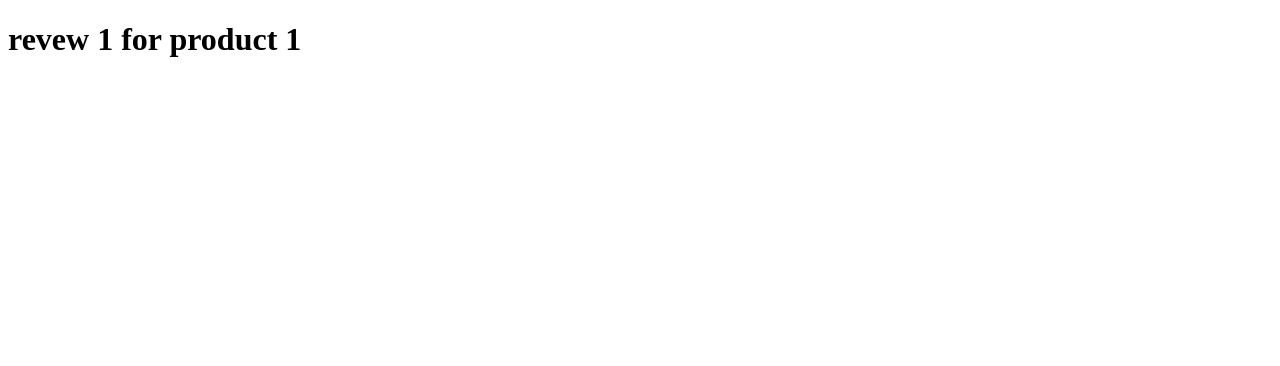
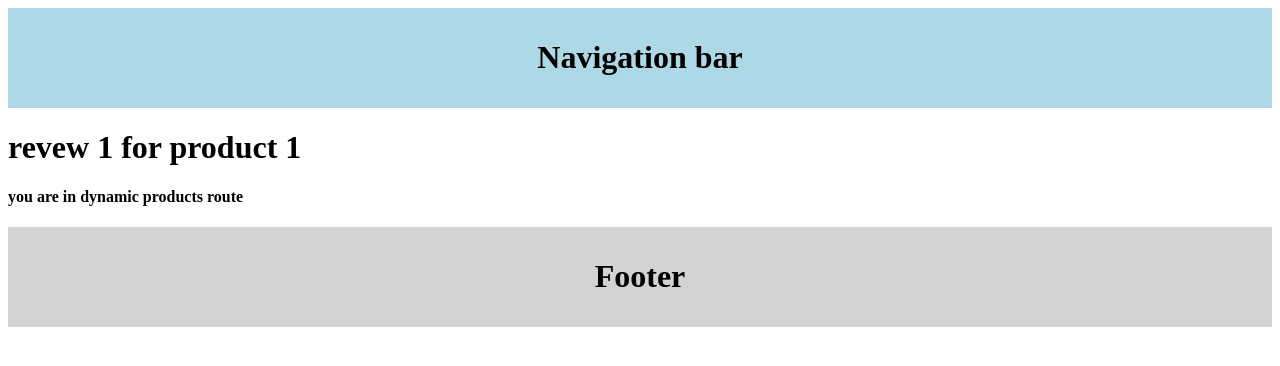
Before and after one commit to IbrahimNourEldeen/Next.js-Tutorial, a Next.js app: page /products/1/reviews/1 in a window 1280 px wide. Shown: the top 366 px of the page. Built offline with nearby package versions, Linux system fonts and the light colour scheme.

Commit message:
Layouts, Nested Layouts, and Route Group Layouts

```diff
--- a/src/app/layout.tsx
+++ b/src/app/layout.tsx
@@ -1,12 +1,15 @@
-export const metadata = {
-  title: 'Routing Demo',
-  description: 'A demo application to showcase routing in Next.js',
-};
-
 export default function RootLayout({ children }: { children: React.ReactNode }) {
   return (
     <html lang="en">
-      <body> {children} </body>
+      <body>
+        <header style={{backgroundColor: 'lightblue', padding: '10px', textAlign: 'center'}}>
+          <h1>Navigation bar</h1>
+        </header>
+        {children}
+        <footer style={{backgroundColor: 'lightgray', marginTop: '20px', padding: '10px', textAlign: 'center'}}>
+          <h1>Footer</h1>
+        </footer>
+      </body>
     </html>
   );
 }
--- /dev/null
+++ b/src/app/products/[productId]/layout.tsx
@@ -0,0 +1,10 @@
+import React from "react";
+
+export default function ProductLayout ({ children }: { children : React.ReactNode}) {
+    return (
+        <>
+            { children }
+            <h4>you are in dynamic products route</h4>
+        </>
+    )
+}
```
Also changed, not shown: src/app/(auth)/(auth-with-layout)/layout.tsx (added, +8 -0 lines), src/app/(auth)/(auth-with-layout)/login/page.tsx (renamed from src/app/(auth)/login/page.tsx), src/app/(auth)/(auth-with-layout)/register/page.tsx (renamed from src/app/(auth)/register/page.tsx).
